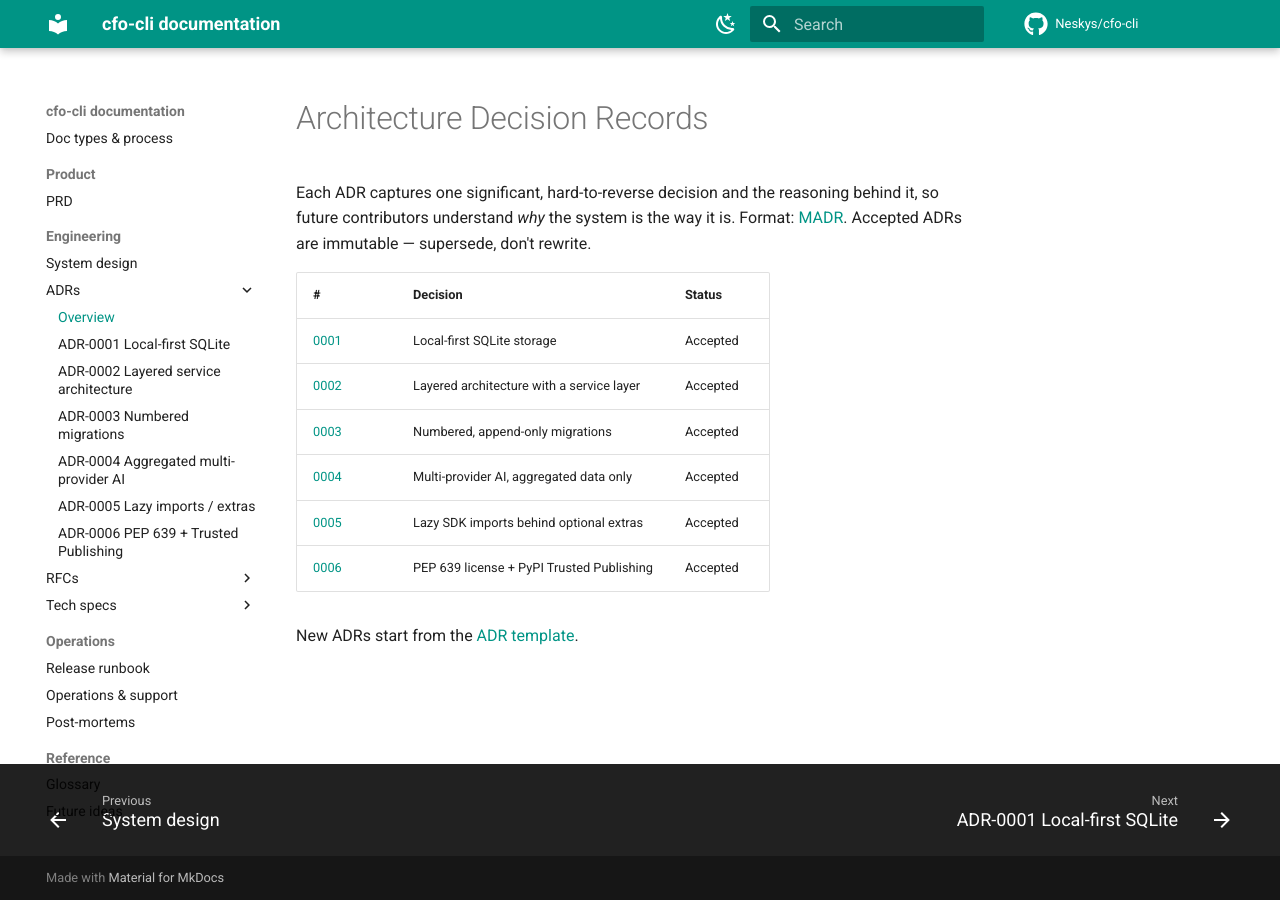
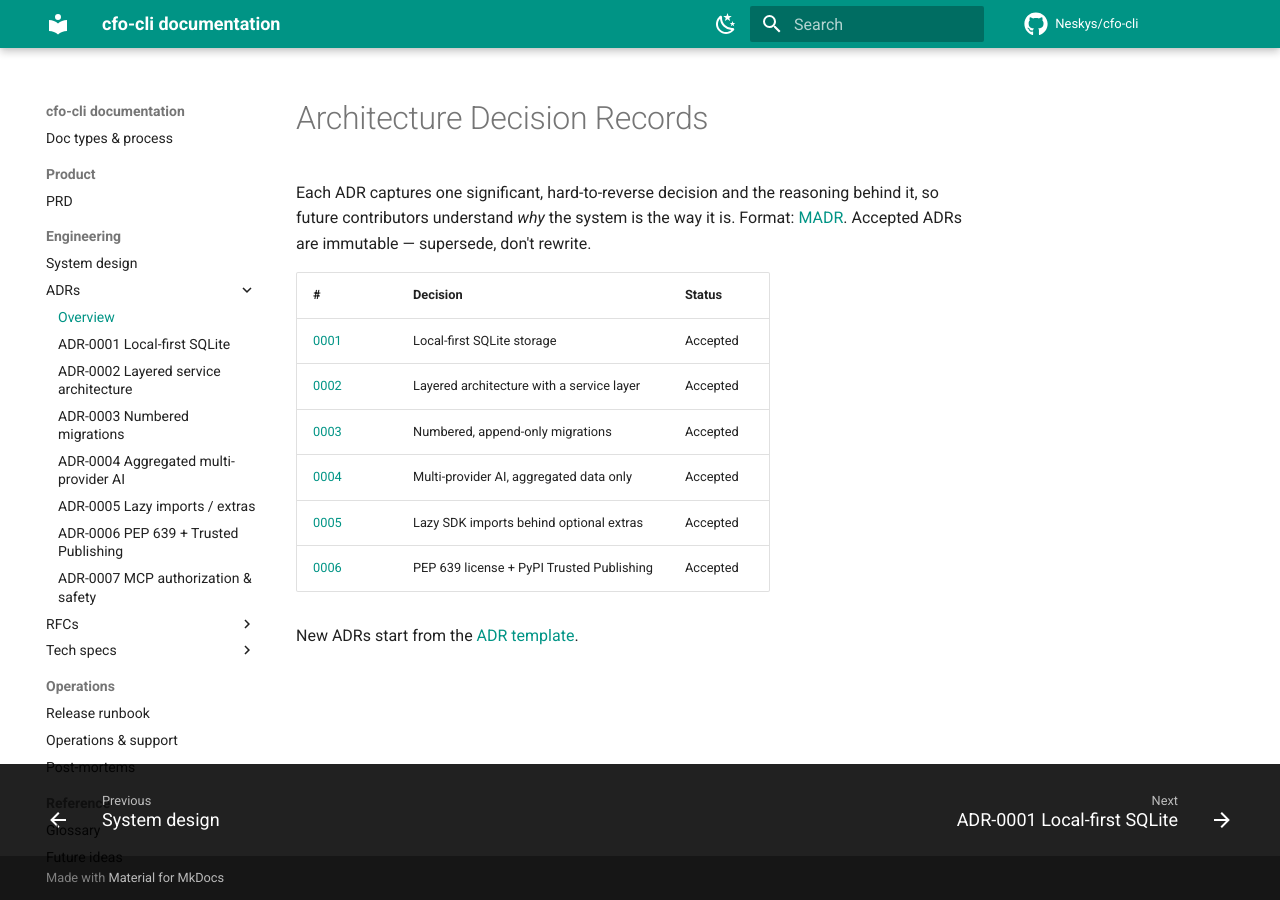
Before and after one commit to Neskys/cfo-cli, an MkDocs documentation site: the page built from docs/adr/README.md, in a window 1280 px wide. Built offline with MkDocs 1.6.1 and Material for MkDocs 9.7.7, drawn with Linux system fonts in a browser that asks for light colours; comment, search, counter and statistics services are not loaded; some of the changed lines change nothing that is shown.

Commit message:
docs: register MCP documentation pages (ADR-0007, RFC-0002, TS-0002) in mkdocs.yml nav

```diff
--- a/mkdocs.yml
+++ b/mkdocs.yml
@@ -72,10 +72,13 @@
           - ADR-0004 Aggregated multi-provider AI: adr/ADR-0004-multi-provider-aggregated-ai.md
           - ADR-0005 Lazy imports / extras: adr/ADR-0005-lazy-imports-optional-extras.md
           - ADR-0006 PEP 639 + Trusted Publishing: adr/ADR-0006-pep639-trusted-publishing.md
+          - ADR-0007 MCP authorization & safety: adr/ADR-0007-mcp-authorization-safety.md
       - RFCs:
           - RFC-0001 Interactive console: rfcs/RFC-0001-interactive-console.md
+          - RFC-0002 MCP server: rfcs/RFC-0002-mcp-server.md
       - Tech specs:
           - TS-0001 Interactive console: specs/TS-0001-interactive-console.md
+          - TS-0002 MCP server: specs/TS-0002-mcp-server.md
   - Operations:
       - Release runbook: runbooks/RELEASE.md
       - Operations & support: runbooks/OPERATIONS.md
```
